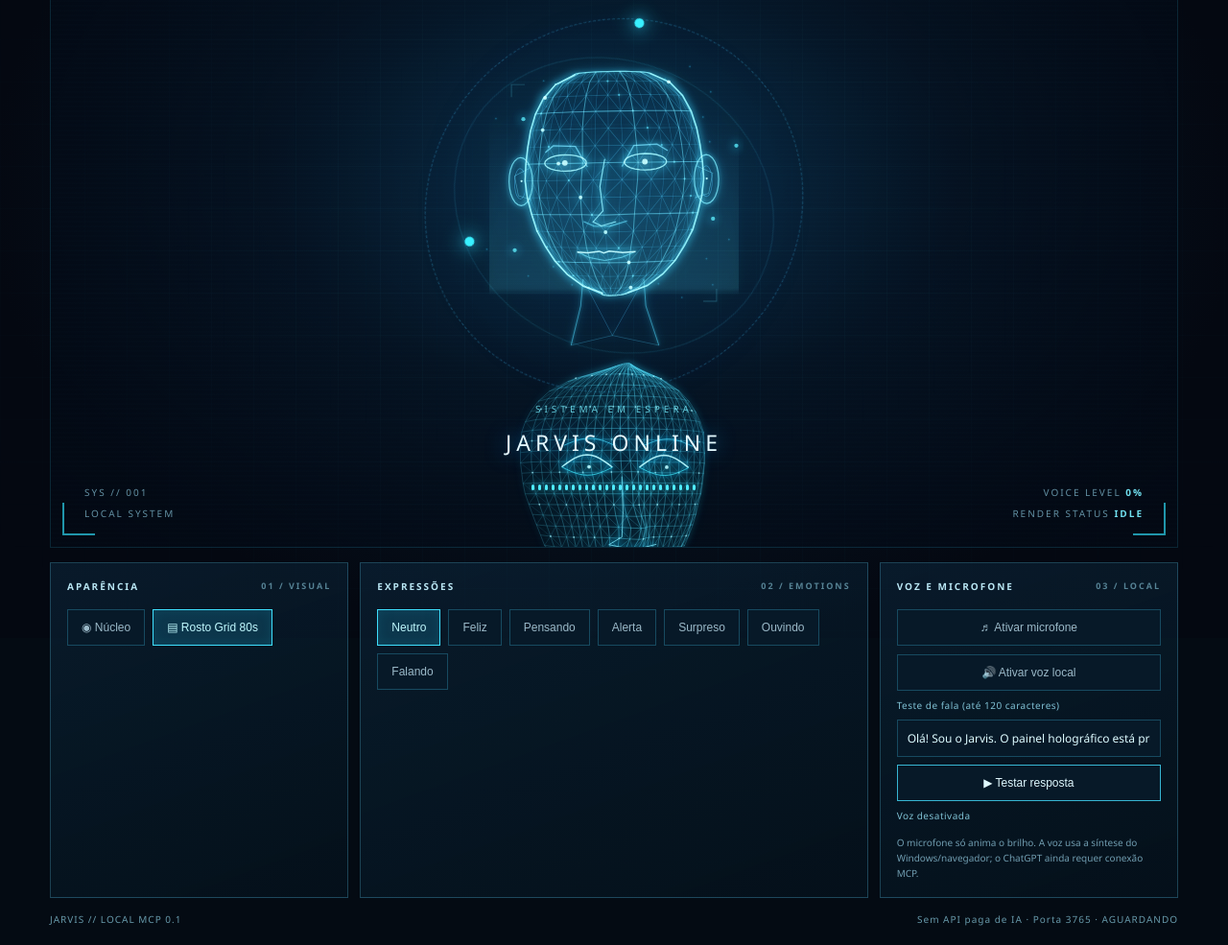
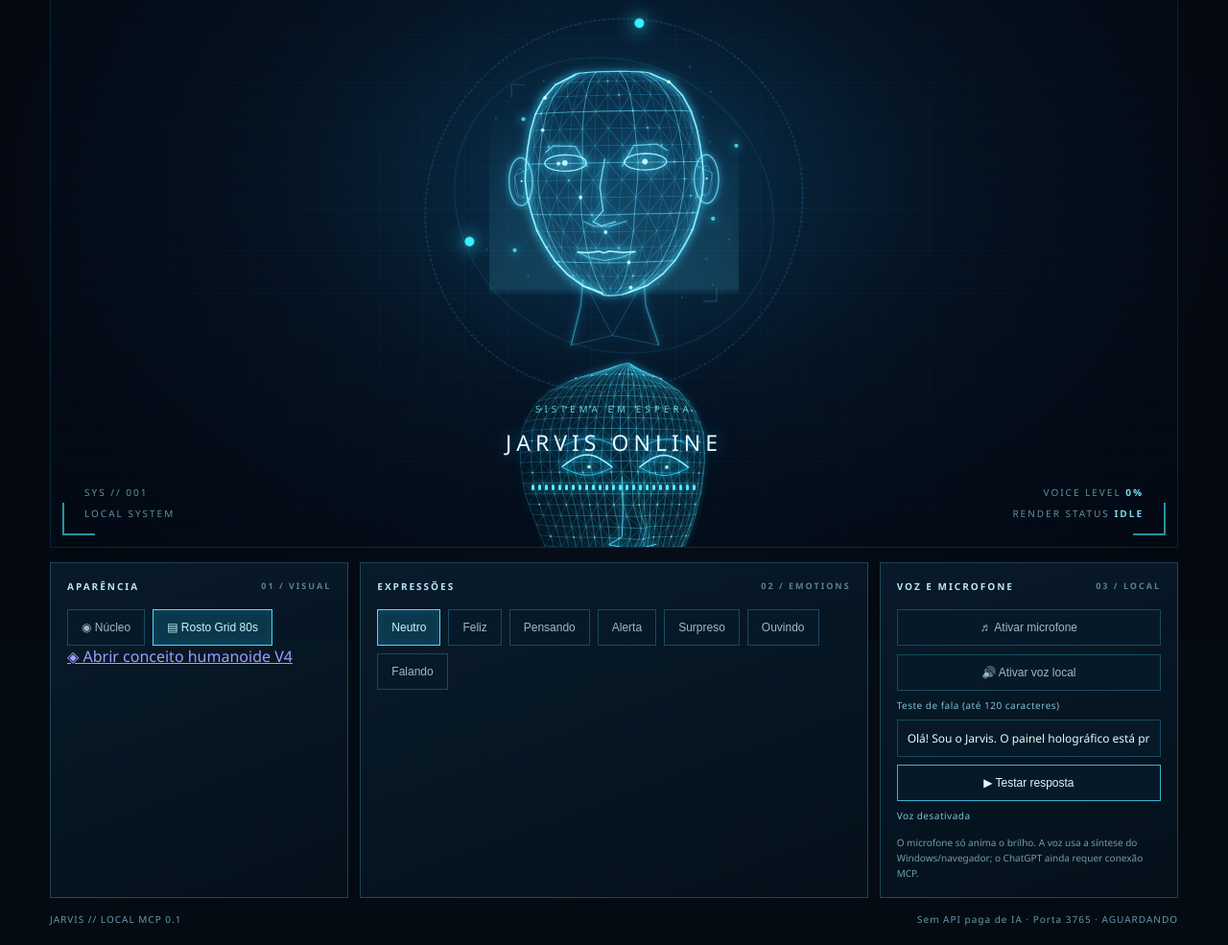
Before and after one commit to rafaelmsp/jarvis-desktop-mcp, a website: page public/index.html in a window 1280 px wide. Shown: the part 135-1120 px from the top of the page at 96% size. Drawn offline with Linux system fonts and the light colour scheme; no server answers; animation ran at ten frames a second.

Commit message:
feat: abrir prévia humana V4 pelo painel

```diff
--- a/public/index.html
+++ b/public/index.html
@@ -16,7 +16,7 @@
     <div class="center-info"><div class="eyebrow" id="activity">SISTEMA EM ESPERA</div><h1 id="caption">JARVIS ONLINE</h1><div class="wave" id="wave" aria-hidden="true"></div></div>
     <div class="corners"><div>SYS // 001<br>LOCAL SYSTEM</div><div>VOICE LEVEL <strong id="audioValue">0%</strong><br>RENDER STATUS <strong id="renderStatus">IDLE</strong></div></div>
   </section>
-  <section class="controls" aria-label="Controles do painel"><div class="panel"><div class="heading"><span>APARÊNCIA</span><small>01 / VISUAL</small></div><div class="button-row"><button id="modeCore" data-mode="core">◉ Núcleo</button><button id="modeFace" data-mode="face" class="active">▤ Rosto Grid 80s</button></div></div>
+  <section class="controls" aria-label="Controles do painel"><div class="panel"><div class="heading"><span>APARÊNCIA</span><small>01 / VISUAL</small></div><div class="button-row"><button id="modeCore" data-mode="core">◉ Núcleo</button><button id="modeFace" data-mode="face" class="active">▤ Rosto Grid 80s</button></div><a class="concept-link" href="/assets/jarvis_humanoide_grid_conceito.webp" target="_blank" rel="noopener noreferrer">◈ Abrir conceito humanoide V4</a></div>
     <div class="panel"><div class="heading"><span>EXPRESSÕES</span><small>02 / EMOTIONS</small></div><div class="button-row wrap"><button data-expression="neutral" class="active">Neutro</button><button data-expression="happy">Feliz</button><button data-expression="thinking">Pensando</button><button data-expression="alert">Alerta</button><button data-expression="surprised">Surpreso</button><button data-expression="listening">Ouvindo</button><button data-expression="speaking">Falando</button></div></div>
     <div class="panel"><div class="heading"><span>VOZ E MICROFONE</span><small>03 / LOCAL</small></div><button id="micButton" class="mic">♬ Ativar microfone</button><div class="voice-controls"><button id="voiceButton" class="mic" aria-pressed="false">🔊 Ativar voz local</button><label class="voice-label" for="testText">Teste de fala (até 120 caracteres)</label><input id="testText" maxlength="120" type="text" value="Olá! Sou o Jarvis. O painel holográfico está pronto para conversar com você." aria-label="Texto para o Jarvis falar"><button id="testVoice" class="mic test">▶ Testar resposta</button><span id="voiceInfo" class="voice-info">Voz desativada</span></div><div class="hint">O microfone só anima o brilho. A voz usa a síntese do Windows/navegador; o ChatGPT ainda requer conexão MCP.</div></div>
   </section>
```
